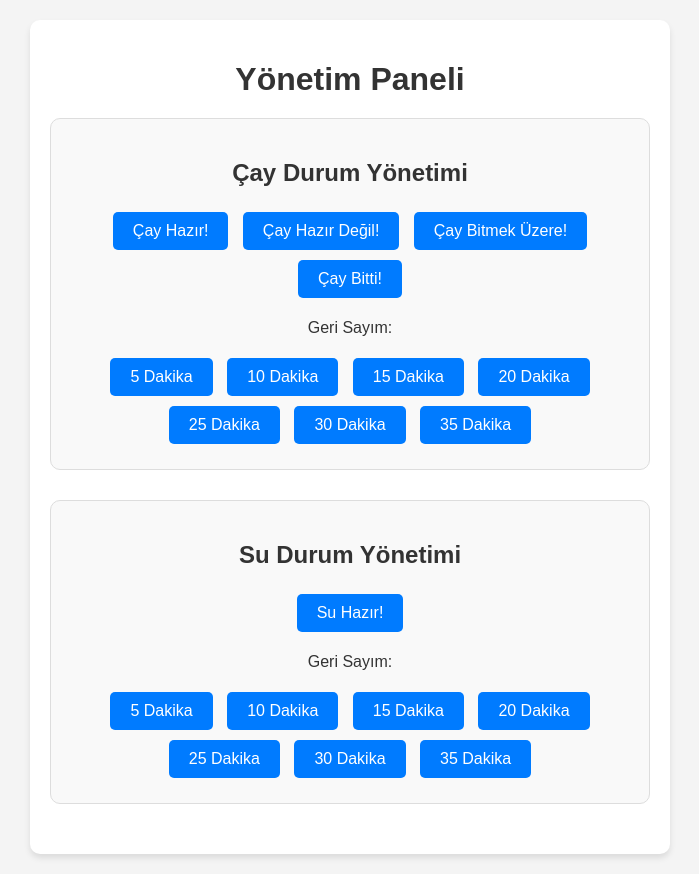
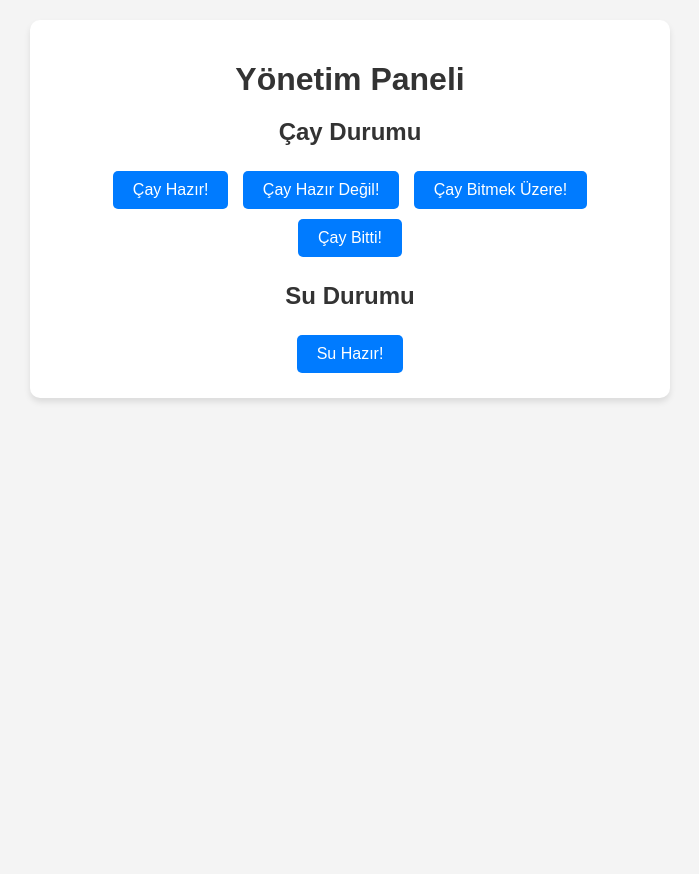
Before and after one commit to ReceproF/cay_durumu_sistemi, a Flask app: page /admin in a window 1280 px wide. Shown: the whole page, without its empty margins (290-989 px from the left). After the commit the page ends 402 px from the top, so only its background shows below. Run offline with Flask 3, Linux system fonts and the light colour scheme.

Commit message:
Update admin.html

```diff
--- a/templates/admin.html
+++ b/templates/admin.html
@@ -1,51 +1,26 @@
 <!DOCTYPE html>
-<html lang="tr">
+<html lang="en">
 <head>
     <meta charset="UTF-8">
     <meta name="viewport" content="width=device-width, initial-scale=1.0">
     <title>Yönetim Paneli</title>
-    <link rel="stylesheet" href="style.css">
+    <link rel="stylesheet" href="../static/css/style.css">
 </head>
 <body>
     <div class="container">
         <h1>Yönetim Paneli</h1>
-
-        <!-- Çay Durum Yönetimi -->
-        <div class="section">
-            <h2>Çay Durum Yönetimi</h2>
+        <div class="admin-section">
+            <h2>Çay Durumu</h2>
             <button onclick="setTeaStatus('Çay Hazır!')">Çay Hazır!</button>
             <button onclick="setTeaStatus('Çay Hazır Değil!')">Çay Hazır Değil!</button>
             <button onclick="setTeaStatus('Çay Bitmek Üzere!')">Çay Bitmek Üzere!</button>
             <button onclick="setTeaStatus('Çay Bitti!')">Çay Bitti!</button>
-            <div class="timer-buttons">
-                <p>Geri Sayım:</p>
-                <button onclick="setTeaCountdown(5)">5 Dakika</button>
-                <button onclick="setTeaCountdown(10)">10 Dakika</button>
-                <button onclick="setTeaCountdown(15)">15 Dakika</button>
-                <button onclick="setTeaCountdown(20)">20 Dakika</button>
-                <button onclick="setTeaCountdown(25)">25 Dakika</button>
-                <button onclick="setTeaCountdown(30)">30 Dakika</button>
-                <button onclick="setTeaCountdown(35)">35 Dakika</button>
-            </div>
         </div>
-
-        <!-- Su Durum Yönetimi -->
-        <div class="section">
-            <h2>Su Durum Yönetimi</h2>
+        <div class="admin-section">
+            <h2>Su Durumu</h2>
             <button onclick="setWaterStatus('Su Hazır!')">Su Hazır!</button>
-            <div class="timer-buttons">
-                <p>Geri Sayım:</p>
-                <button onclick="setWaterCountdown(5)">5 Dakika</button>
-                <button onclick="setWaterCountdown(10)">10 Dakika</button>
-                <button onclick="setWaterCountdown(15)">15 Dakika</button>
-                <button onclick="setWaterCountdown(20)">20 Dakika</button>
-                <button onclick="setWaterCountdown(25)">25 Dakika</button>
-                <button onclick="setWaterCountdown(30)">30 Dakika</button>
-                <button onclick="setWaterCountdown(35)">35 Dakika</button>
-            </div>
         </div>
     </div>
-
-    <script src="script.js"></script>
+    <script src="../static/js/script.js"></script>
 </body>
 </html>
```
